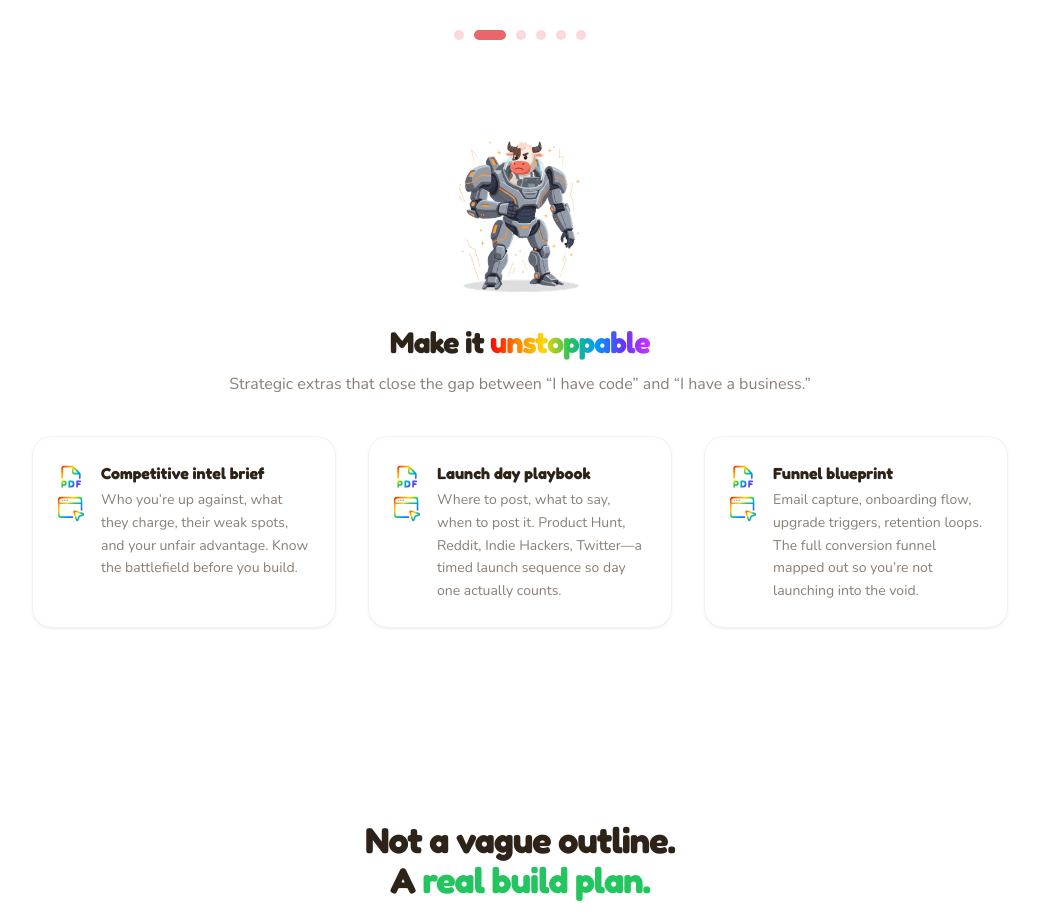
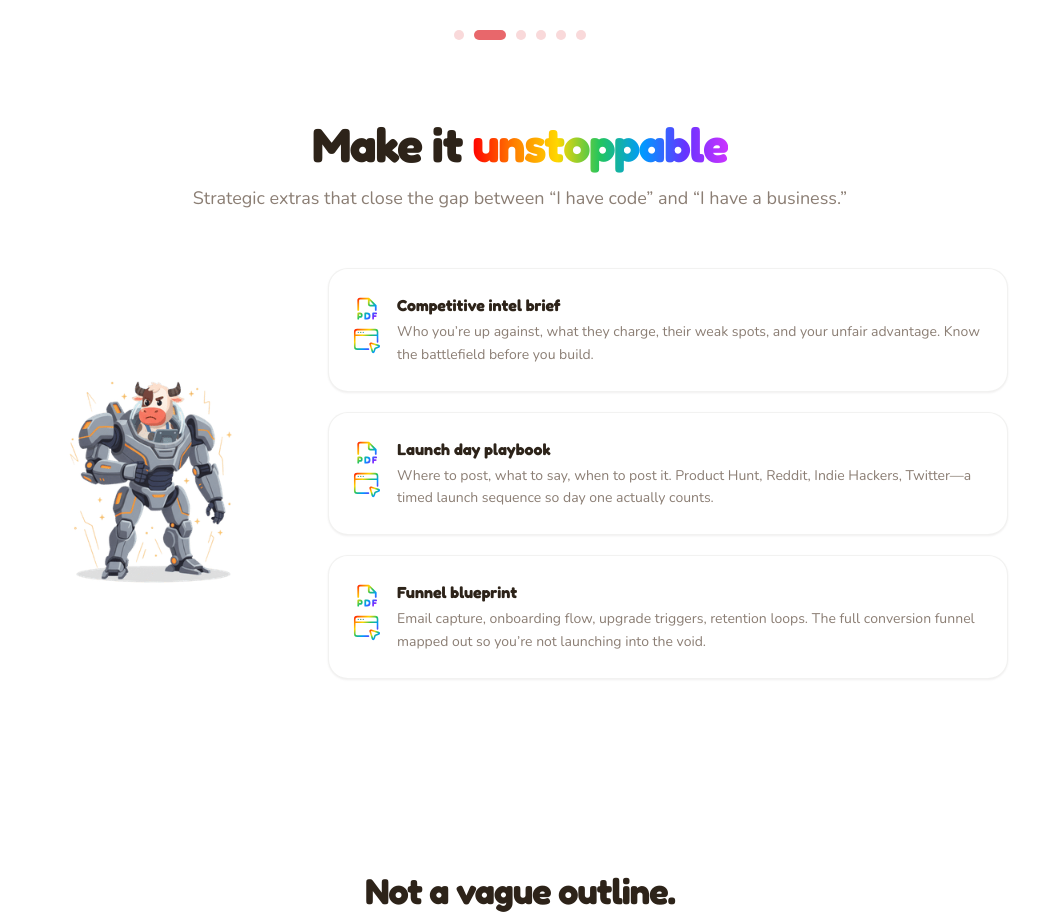
Before and after one commit to lordshua1337/cash-cow, a Next.js app: page / in a window 1280 px wide. Shown: the part 3390-4305 px from the top of the page, without its empty margins (120-1159 px from the left). Built offline with nearby package versions, Linux system fonts and the light colour scheme.

Commit message:
feat: unstoppable section redesign -- vertical cards, bigger robocow, bigger headline

```diff
--- a/src/app/page.tsx
+++ b/src/app/page.tsx
@@ -299,26 +299,33 @@ export default function LandingPage() {
 
           {/* Part 3: The strategic extras */}
           <div>
-            {/* Robocow + heading */}
-            <div className="text-center mb-10">
-              <Image
-                src="/robocow-unstoppable.png"
-                alt="Unstoppable robocow"
-                width={180}
-                height={180}
-                className="mx-auto mb-6"
-              />
+            {/* Headline */}
+            <div className="text-center mb-14">
               <h3
-                className="text-2xl sm:text-3xl font-black mb-3 tracking-tight"
+                className="text-3xl sm:text-4xl lg:text-5xl font-black mb-4 tracking-tight"
                 style={{ fontFamily: 'var(--font-fredoka), sans-serif' }}
               >
                 Make it <span style={{ background: 'linear-gradient(90deg, #FF0000, #FF8000, #FFD700, #22C55E, #0099FF, #6633FF, #CC33FF)', WebkitBackgroundClip: 'text', WebkitTextFillColor: 'transparent', backgroundClip: 'text' }}>unstoppable</span>
               </h3>
-              <p className="text-base" style={{ color: 'var(--brown-muted)' }}>
+              <p className="text-base sm:text-lg" style={{ color: 'var(--brown-muted)' }}>
                 Strategic extras that close the gap between &ldquo;I have code&rdquo; and &ldquo;I have a business.&rdquo;
               </p>
             </div>
-            <div className="grid grid-cols-1 sm:grid-cols-3 gap-8">
+
+            {/* Robocow + stacked cards side by side */}
+            <div className="flex flex-col lg:flex-row items-center gap-10 lg:gap-14">
+              {/* Robocow */}
+              <div className="flex-shrink-0">
+                <Image
+                  src="/robocow-unstoppable.png"
+                  alt="Unstoppable robocow"
+                  width={240}
+                  height={240}
+                />
+              </div>
+
+              {/* Vertical stacked cards */}
+              <div className="flex flex-col gap-5 flex-1 w-full">
                 {[
                   { title: 'Competitive intel brief', desc: 'Who you\u2019re up against, what they charge, their weak spots, and your unfair advantage. Know the battlefield before you build.' },
                   { title: 'Launch day playbook', desc: 'Where to post, what to say, when to post it. Product Hunt, Reddit, Indie Hackers, Twitter\u2014a timed launch sequence so day one actually counts.' },
@@ -326,7 +333,7 @@ export default function LandingPage() {
                 ].map((item) => (
                   <div
                     key={item.title}
-                  className="card rounded-2xl p-6 cursor-pointer transition-transform active:scale-95"
+                    className="card rounded-2xl p-6 cursor-pointer transition-transform active:scale-[0.98]"
                     onClick={(e: MouseEvent<HTMLDivElement>) => {
                       const x = e.clientX / window.innerWidth
                       const y = e.clientY / window.innerHeight
@@ -360,6 +367,7 @@ export default function LandingPage() {
                     </div>
                   </div>
                 ))}
+              </div>
             </div>
           </div>
         </div>
```
Lines whose indentation alone changed are shown as unchanged.
